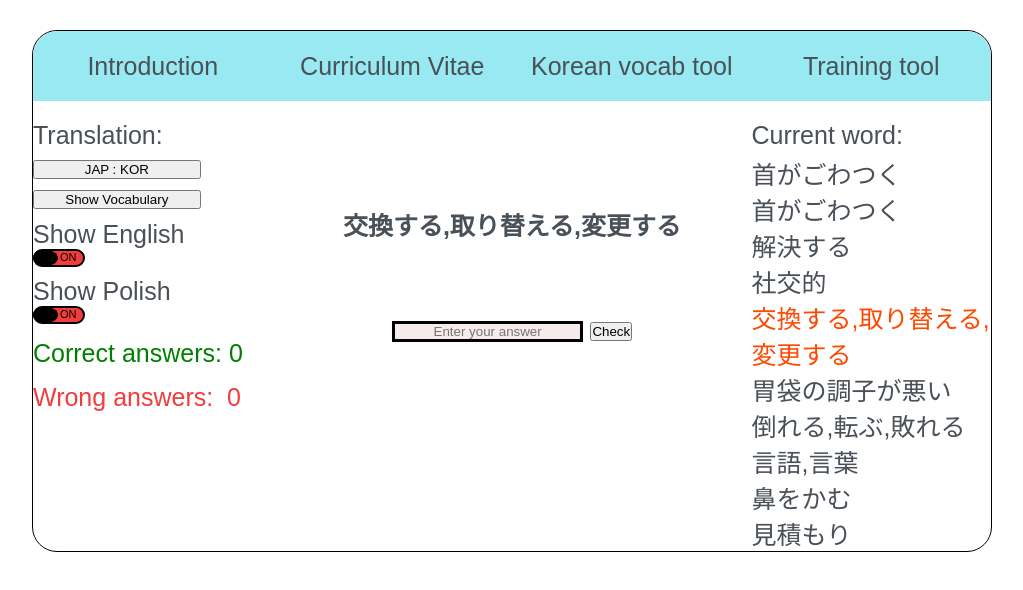
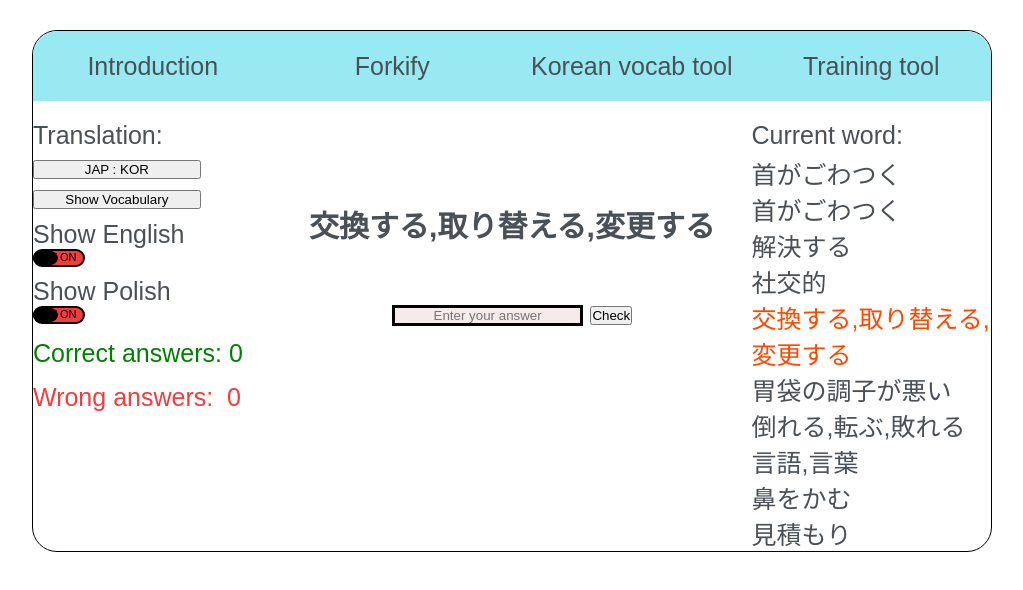
Before and after one commit to SlawekLysakowski/Slaweks_webpage, a website built with Parcel: page index.html in a window 1280 px wide. Shown: the whole page, without its empty margins (128-1151 px from the left). Built offline with nearby package versions, Linux system fonts and the light colour scheme.

Commit message:
Various code improvements

```diff
--- a/index.html
+++ b/index.html
@@ -13,7 +13,7 @@
 <div id="container">
     <nav>
         <a href="indexMain.html">Introduction</a>
-        <a href="#">Curriculum Vitae</a>
+        <a href="#">Forkify</a>
         <a href="index.html">Korean vocab tool</a>
         <a href="Mapty/mapty.html">Training tool</a>
 
--- a/script.js
+++ b/script.js
@@ -33,10 +33,11 @@ const newWord = function () {
   let randomWord = wordsArray[newRandomNumber];
   wordIndex = japToKor ? japaneseWords.indexOf(randomWord) : koreanWords.indexOf(randomWord);
   document.getElementById('current-display-word').textContent = randomWord;
+  console.log(displayedWord.textContent.length)
   if (displayedWord.textContent.length > 10) {
-    displayedWord.style.fontSize = `25px`;
+    displayedWord.style.fontSize = `30px`;
   } else {
-    displayedWord.style.fontSize = `35px`;
+    displayedWord.style.fontSize = `40px`;
   }
   console.log(displayedWord.style.fontSize)
   japToKor ? answerKor = koreanWords[wordIndex] : answerJpy = japaneseWords[wordIndex];
@@ -160,7 +161,7 @@ const appSizing = function () {
 
   if (heightRatio > 0.80) {
     wordsDiv.style.height = `80%`;
-    wordsDiv.style.fontSize = `20px`
+    wordsDiv.style.fontSize = `23px`
   }
   if (heightRatio < 0.50) {
     wordsDiv.style.height = `70%`;
--- a/styles.css
+++ b/styles.css
@@ -104,9 +104,9 @@ a:active {
 
 #answer-box {
   grid-column: 2 / 4;
-  grid-row: 1 / 3;
+  grid-row: 1 / 2;
   text-align: center;
-  align-self: center;
+  align-self: end;
 }
 
 h2 {
```
Also changed, not shown: indexMain.html (+1 -1 lines).
